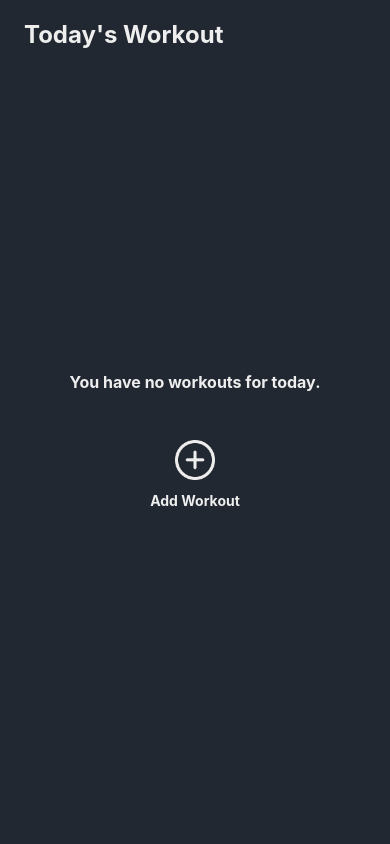
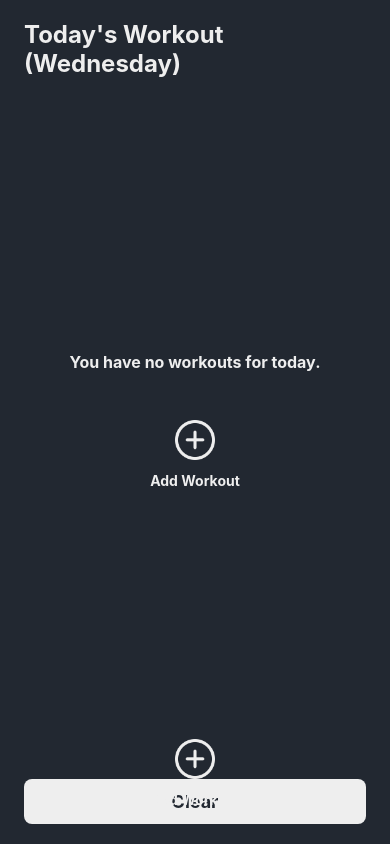
Before and after one commit to absolutezero13/panda-fitness, a React Native app: screen /Home in a window 390 px wide. Built offline with nearby package versions, Linux system fonts and the light colour scheme; what react-native-mmkv-storage would draw is missing.

Commit message:
feat: simplify store

```diff
--- a/src/screens/AddWorkoutScreen.tsx
+++ b/src/screens/AddWorkoutScreen.tsx
@@ -1,6 +1,14 @@
 import React, {useRef, useState} from 'react';
-import {StyleSheet, Text, TextInput, View} from 'react-native';
-import useDefaultWorkouts from '../zustand/useDefaultWorkouts';
+import {
+  StyleSheet,
+  Text,
+  TextInput,
+  TouchableOpacity,
+  View,
+} from 'react-native';
+import useDefaultWorkouts, {
+  DefaultWorkout,
+} from '../zustand/useDefaultWorkouts';
 import Wrapper from '../components/Wrapper';
 import {FlatList} from 'react-native-gesture-handler';
 import {Workout} from '../components/Workout';
@@ -13,6 +21,7 @@ const AddWorkoutScreen = () => {
   const bottomSheetRef = useRef<BottomSheet>(null);
 
   const [sets, setSets] = useState(0);
+  const [selectedItem, setSelectedItem] = useState<DefaultWorkout | null>(null);
 
   const snapPoints = ['25%', '50%'];
 
@@ -24,7 +33,10 @@ const AddWorkoutScreen = () => {
           <Workout
             item={item}
             addMode={true}
-            onPress={() => bottomSheetRef.current?.expand()}
+            onPress={() => {
+              setSelectedItem(item);
+              bottomSheetRef.current?.expand();
+            }}
           />
         )}
         keyExtractor={item => item.id.toString()}
@@ -56,6 +68,17 @@ const AddWorkoutScreen = () => {
             autoCapitalize="none"
             cursorColor={themeColors.light}
           />
+          <TouchableOpacity
+            onPress={() => {
+              if (!selectedItem) {
+                return;
+              }
+
+              updateWorkouts(selectedItem, sets);
+              bottomSheetRef.current?.close();
+            }}>
+            <Text style={styles.sets}>Add</Text>
+          </TouchableOpacity>
         </View>
       </BottomSheet>
     </Wrapper>
--- a/src/screens/HomeScreen.tsx
+++ b/src/screens/HomeScreen.tsx
@@ -8,18 +8,17 @@ import useWorkoutStore from '../zustand/useWorkoutStore';
 import WorkoutsEmptyState from '../components/EmptyState';
 import {NavigationProp, useNavigation} from '@react-navigation/native';
 import {RootStackParamList} from '../navigation/RootNavigation';
-import getTodaysWorkout from '../utils/getTodaysWorkout';
 import {Workout} from '../components/Workout';
 import AddWorkoutButton from '../components/AddWorkout';
 import {updateWorkouts} from '../utils/updateWorkouts';
 import {DefaultWorkout} from '../zustand/useDefaultWorkouts';
 import AppButton from '../components/AppButton';
+import dayjs from 'dayjs';
 
 const HomeScreen = () => {
-  const {workouts, setWorkouts} = useWorkoutStore();
+  const workoutStore = useWorkoutStore();
   const {navigate} = useNavigation<NavigationProp<RootStackParamList>>();
-
-  const todaysWorkout = getTodaysWorkout(workouts);
+  const todaysWorkout = workoutStore[dayjs().day()];
 
   const isEmpty = todaysWorkout?.exercises.length === 0;
 
@@ -36,23 +35,21 @@ const HomeScreen = () => {
   };
 
   const onClearPress = () => {
-    const newWorkouts = workouts.map(workout => {
-      if (workout.id === todaysWorkout?.id) {
-        return {
-          ...workout,
-          exercises: [],
-        };
-      }
-      return workout;
+    useWorkoutStore.setState({
+      [dayjs().day()]: {
+        ...todaysWorkout,
+        exercises: [],
+      },
     });
-    setWorkouts(newWorkouts);
   };
 
   return (
     <Wrapper>
       <SafeAreaView style={styles.safe}>
         <View style={styles.content}>
-          <Text style={styles.title}>Today's Workout</Text>
+          <Text style={styles.title}>
+            Today's Workout ({dayjs().format('dddd')})
+          </Text>
           <View style={styles.todaysWorkoutsWrapper}>
             <FlatList
               data={todaysWorkout?.exercises}
--- a/src/utils/getTodaysWorkout.ts
+++ /dev/null
@@ -1,15 +0,0 @@
-import dayjs from 'dayjs';
-import {Workout} from '../zustand/useWorkoutStore';
-
-const getTodaysWorkout = (workouts: Workout[]): Workout => {
-  const today = dayjs().format('dddd');
-  const todaysWorkout = workouts.find(workout => {
-    return workout.day === today;
-  });
-  if (todaysWorkout) {
-    return todaysWorkout;
-  }
-  return workouts[0];
-};
-
-export default getTodaysWorkout;
--- a/src/utils/updateWorkouts.ts
+++ b/src/utils/updateWorkouts.ts
@@ -4,7 +4,7 @@ import useWorkoutStore, {
   TWorkoutStore,
   UserExercise,
 } from '../zustand/useWorkoutStore';
-import getTodaysWorkout from './getTodaysWorkout';
+import dayjs from 'dayjs';
 
 export const updateWorkouts = (
   item: DefaultWorkout,
@@ -12,11 +12,11 @@ export const updateWorkouts = (
   shouldShowAlert = true,
 ) => {
   const workoutsStore = useWorkoutStore.getState() as TWorkoutStore;
-  const workouts = workoutsStore.workouts;
-  const todaysWorkout = getTodaysWorkout(workouts);
+  const todaysWorkout = workoutsStore[dayjs().day()];
   const existingWorkout = todaysWorkout.exercises.find(
     workout => workout.id === item.id,
   );
+
   if (!existingWorkout) {
     const newWorkout: UserExercise = {
       id: item.id,
@@ -30,15 +30,7 @@ export const updateWorkouts = (
       exercises: [...todaysWorkout.exercises, newWorkout],
     };
 
-    const newWeeklyWorkouts = workouts.map(workout => {
-      if (workout.day === todaysWorkout.day) {
-        return newTodaysWorkout;
-      }
-
-      return workout;
-    });
-
-    useWorkoutStore.setState({workouts: newWeeklyWorkouts});
+    useWorkoutStore.setState({[dayjs().day()]: newTodaysWorkout});
     if (shouldShowAlert) {
       Alert.alert('Success', 'Workout updated successfully');
     }
@@ -59,15 +51,7 @@ export const updateWorkouts = (
     exercises: updatedExercises,
   };
 
-  const updatedWeeklyWorkouts = workouts.map(workout => {
-    if (workout.day === todaysWorkout.day) {
-      return updatedTodaysWorkout;
-    }
-
-    return workout;
-  });
-
-  useWorkoutStore.setState({workouts: updatedWeeklyWorkouts});
+  useWorkoutStore.setState({[dayjs().day()]: updatedTodaysWorkout});
 
   if (shouldShowAlert) {
     Alert.alert('Success', 'Workout updated successfully');
--- a/src/zustand/useWorkoutStore.ts
+++ b/src/zustand/useWorkoutStore.ts
@@ -16,35 +16,33 @@ export type UserExercise = {
   image: ImageSourcePropType;
 };
 
-export type Workout = {
+export type DailyWorkout = {
   exercises: UserExercise[];
   day: string;
   id: string;
 };
 
+export type TWorkoutStore = {[key: string]: DailyWorkout};
+
 // create data from week days
-const createInitialState = (): Workout[] => {
-  return dayjs.weekdays().map((day: string) => {
-    return {
+const createInitialState = (): TWorkoutStore => {
+  const dailyWorkouts: TWorkoutStore = {};
+
+  dayjs.weekdays().forEach((day: string, index: number) => {
+    dailyWorkouts[day] = {
+      exercises: [],
       day,
-      id: day,
-      exercises: [],
+      id: index.toString(),
     };
   });
+
+  return dailyWorkouts;
 };
-
-export type TWorkoutStore = {
-  workouts: Workout[];
-  setWorkouts: (workouts: Workout[]) => void;
-};
-
-const initialState = createInitialState();
 
 const useWorkoutStore = create(
   persist<TWorkoutStore>(
-    set => ({
-      workouts: initialState,
-      setWorkouts: (workouts: Workout[]) => set({workouts}),
+    () => ({
+      ...createInitialState(),
     }),
     {
       name: 'workout-storage',
```
Also changed, not shown: 1 other file (tests, documents, lock files or other folders).
